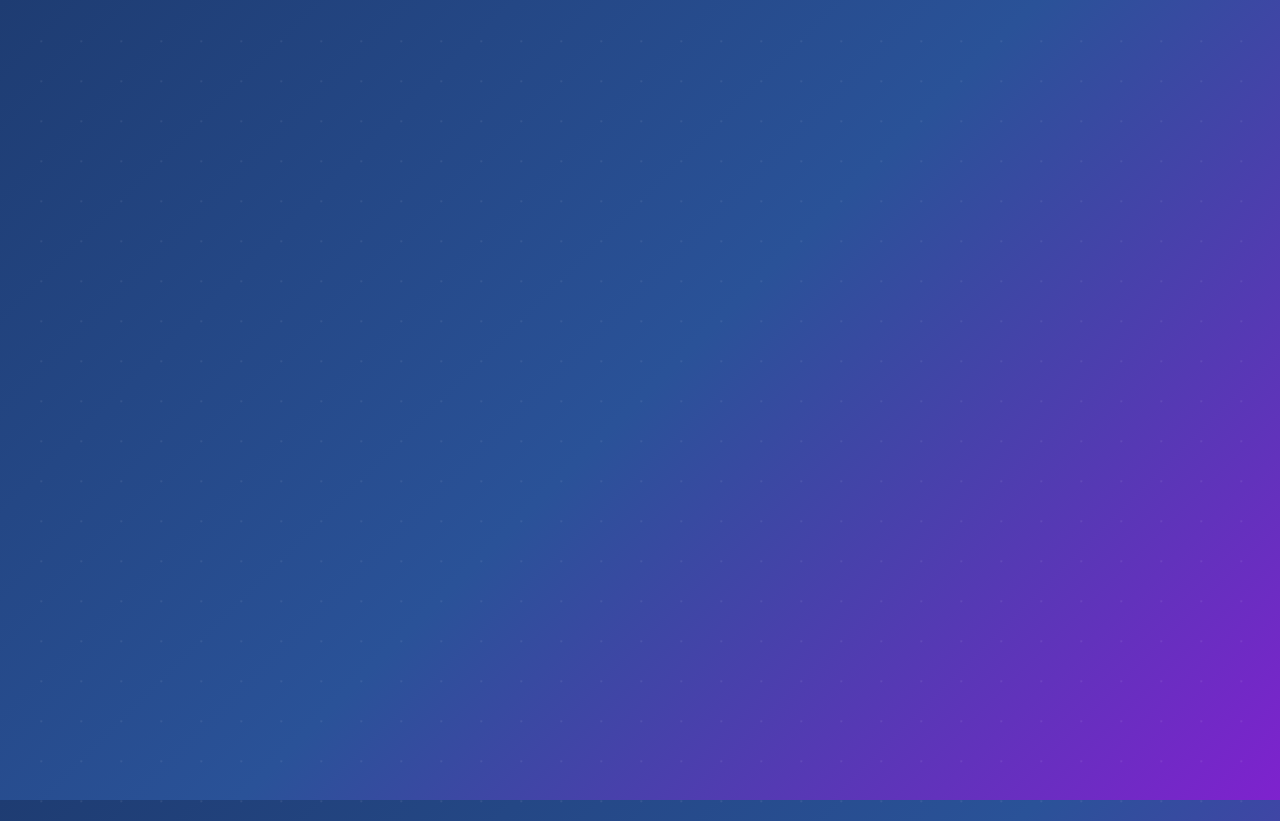
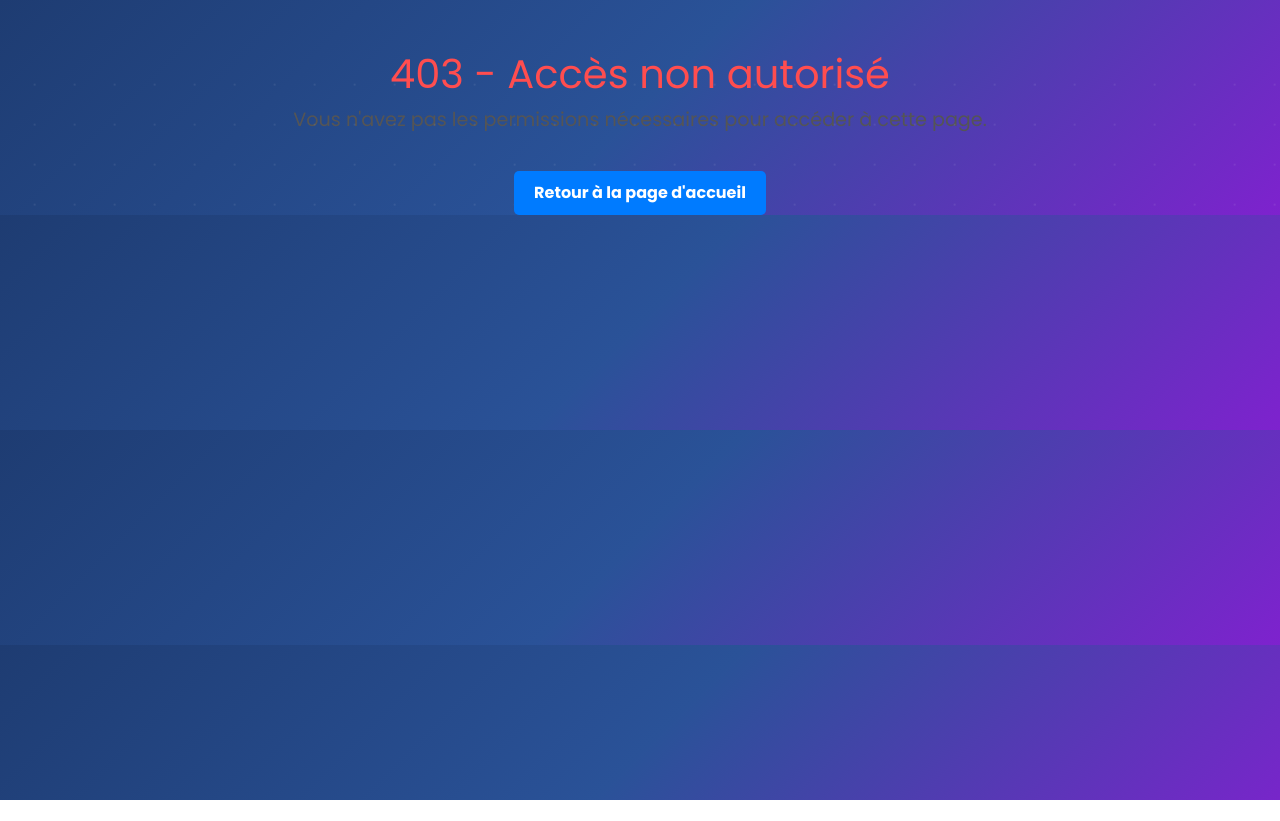
Before and after one commit to boukadia/MediSyncFront, a React (Vite) app: page /unothorized in a window 1280 px wide. Before the commit this address had no page. Shown: the top 821 px of the page. After the commit the page ends 800 px from the top, so only its background shows below. Built offline with nearby package versions, Linux system fonts and the light colour scheme.

Commit message:
creer le route du protect les aiutre routes

```diff
--- a/index.html
+++ b/index.html
@@ -5,7 +5,7 @@
     <link rel="icon" type="image/svg+xml" href="/vite.svg" />
     <meta name="viewport" content="width=device-width, initial-scale=1.0" />
       <!-- Bootstrap CSS -->
-    <link href="https://cdn.jsdelivr.net/npm/bootstrap@5.3.0/dist/css/bootstrap.min.css" rel="stylesheet">
+    <!-- <link href="https://cdn.jsdelivr.net/npm/bootstrap@5.3.0/dist/css/bootstrap.min.css" rel="stylesheet"> -->
     <!-- Font Awesome -->
     <link rel="stylesheet" href="https://cdnjs.cloudflare.com/ajax/libs/font-awesome/6.4.0/css/all.min.css">
     <!-- Google Fonts -->
--- a/src/App.tsx
+++ b/src/App.tsx
@@ -5,6 +5,8 @@ import Register from './pages/auth/Register'
 import PatientDashboard from './pages/dashboard/PatientDashboard'
 import Home from './pages/home'
 import { BrowserRouter, Route, Routes } from 'react-router-dom'
+import ProtectedRoute from './routes/ProtectedRoute'
+import Unothorized from './pages/Unothorized'
 
 function App() {
 
@@ -15,10 +17,13 @@ function App() {
       <Route path='/' element={<Home />}/>
       <Route path='/login' element={<Login />}/>
       <Route path='/register' element={<Register />}/>
-      {/* <Route path='/dashboard' element={<ProtectedRoute/> */}
-
-    {/* }
-    /> */}
+      <Route path="/unothorized" element={<Unothorized />} />
+      <Route path='/dashboard/patient' element={
+        <ProtectedRoute allowedRole={'patient'}>
+            <PatientDashboard />
+        </ProtectedRoute>
+        }
+      />
 
     </Routes>
 
--- a/src/components/forms/LoginForm.tsx
+++ b/src/components/forms/LoginForm.tsx
@@ -1,14 +1,15 @@
 import { jwtDecode } from "jwt-decode";
 import "../../styles/pages/login.css";
 import PanelLeft from "../layout/PanelLeft";
-import { useEffect, useState } from "react";
+import { use, useEffect, useState } from "react";
 import { useNavigate } from "react-router-dom";
 function LoginForm() {
   const [email, setEmail] = useState("");
-
+const [errorMessage, setErrorMessage] = useState("");
   const [password, setPassword] = useState("");
   const navigate=useNavigate();
 
+console.log(errorMessage);
 
    function handleLogin(e:React.MouseEvent<HTMLButtonElement>) {
     e.preventDefault();
@@ -29,21 +30,44 @@ function LoginForm() {
     })
     .then((res)=>{
       if (!res.ok) {
-        throw new Error("Erreur lors de la connexion. Vérifiez vos identifiants.");
+        return res.json().then((data) => {
+          throw new Error(data.message);
+        });
       }
       return res.json();
     })
     .then((data)=>{
       if (data.token) {
      const decodedToken = jwtDecode(data.token);
+         setErrorMessage("");
+
 
         console.log("Connexion réussie :", decodedToken);
-        // localStorage.setItem("token", data.token);
+        localStorage.setItem("token", data.token);
         // console.log(data.user.role);
 
 
-  //       const decodedToken = jwtDecode(data.token);
-  // console.log("Données du token :", decodedToken)
+        // const decodedToken = jwtDecode(data.token);
+        const userRole:string = (decodedToken as {role:string}).role;
+        if (userRole==='patient') {
+          navigate("/dashboard/patient");
+
+        } else if(userRole==='doctor'){
+          navigate("/dashboard/doctor");
+        }
+        else if(userRole==='admin'){
+          navigate("/dashboard/admin");
+        }
+        else if(userRole==='secretaire'){
+          navigate("/dashboard/secretaire");
+        }
+        else if (userRole==="pharmacy") {
+          navigate("/dashboard/pharmacy");
+        }
+        else if (userRole==="laboratoire") {
+          navigate("/dashboard/laboratoire");
+        }
+
         // navigate("/dashboard");
       } else {
         console.error("Aucun token reçu !");
@@ -51,6 +75,11 @@ function LoginForm() {
       }
 
   })
+  .catch((error) => {
+      // Mettre à jour le message d'erreur
+      console.error("Erreur :", error.message);
+      setErrorMessage(error.message);
+    });
 }
 
 
@@ -78,6 +107,9 @@ function LoginForm() {
             </div>
 
             <form>
+              {errorMessage && (
+  <div className="alert alert-danger text-center">{errorMessage}</div>
+)}
               <div className="mb-4">
                 <label
                   htmlFor="email"
@@ -90,7 +122,7 @@ function LoginForm() {
                     <i className="fas fa-envelope text-primary"></i>
                   </span>
                   <input
-                    onChange={(e) => setEmail(e.target.value)}
+                    onChange={(e) => {setEmail(e.target.value);setErrorMessage("")}}
                     type="email"
                     className="form-control border-start-0"
                     id="email"
@@ -112,7 +144,7 @@ function LoginForm() {
                     <i className="fas fa-lock text-primary"></i>
                   </span>
                   <input
-                    onChange={(e) => setPassword(e.target.value)}
+                    onChange={(e) => {setPassword(e.target.value);setErrorMessage("")}}
                     type="password"
                     className="form-control border-start-0"
                     id="password"
--- a/src/home.css
+++ b/src/home.css
@@ -1,5 +1,5 @@
-@import url('https://fonts.googleapis.com/css2?family=Poppins:wght@300;400;500;600;700;800&display=swap');
-@import url('https://cdn.jsdelivr.net/npm/bootstrap@5.3.0/dist/css/bootstrap.min.css');
+/* @import url('https://fonts.googleapis.com/css2?family=Poppins:wght@300;400;500;600;700;800&display=swap');
+@import url('https://cdn.jsdelivr.net/npm/bootstrap@5.3.0/dist/css/bootstrap.min.css'); */
 
  /* ===== ROOT VARIABLES ===== */
         :root {
--- a/src/main.tsx
+++ b/src/main.tsx
@@ -1,7 +1,7 @@
 // import { StrictMode } from 'react'
 import { createRoot } from 'react-dom/client'
 import 'bootstrap/dist/css/bootstrap.min.css'
-import './custom.css'
+// import './custom.css'
 import App from './App.tsx'
 
 createRoot(document.getElementById('root')!).render(
--- /dev/null
+++ b/src/pages/Unothorized.tsx
@@ -0,0 +1,49 @@
+import { Link } from "react-router-dom";
+
+function Unothorized() {
+  return (
+    <div
+      style={{
+        textAlign: "center",
+        marginTop: "50px",
+        fontFamily: "Arial, sans-serif",
+      }}
+    >
+      <h1 style={{ fontSize: "2.5rem", color: "#ff4d4f" }}>
+        403 - Accès non autorisé
+      </h1>
+      <p style={{ fontSize: "1.2rem", color: "#555" }}>
+        Vous n'avez pas les permissions nécessaires pour accéder à cette page.
+      </p>
+      <Link
+        to="/"
+        style={{
+          display: "inline-block",
+          marginTop: "20px",
+          padding: "10px 20px",
+          backgroundColor: "#007bff",
+          color: "#fff",
+          textDecoration: "none",
+          borderRadius: "5px",
+          fontSize: "1rem",
+          fontWeight: "bold",
+          cursor: "pointer",
+          position: "relative",
+          zIndex: 1000,
+          pointerEvents: "auto", // Force les clics à être autorisés
+          opacity: 1, // Surcharge l'opacity du hover global
+        }}
+        onMouseEnter={(e) => {
+          e.currentTarget.style.opacity = "0.9"; // Légère opacité au survol
+        }}
+        onMouseLeave={(e) => {
+          e.currentTarget.style.opacity = "1"; // Retour à l'opacité normale
+        }}
+      >
+        Retour à la page d'accueil
+      </Link>
+    </div>
+  );
+}
+
+export default Unothorized;
```
Also changed, not shown: src/routes/ProtectedRoute.tsx (+6 -5 lines).
